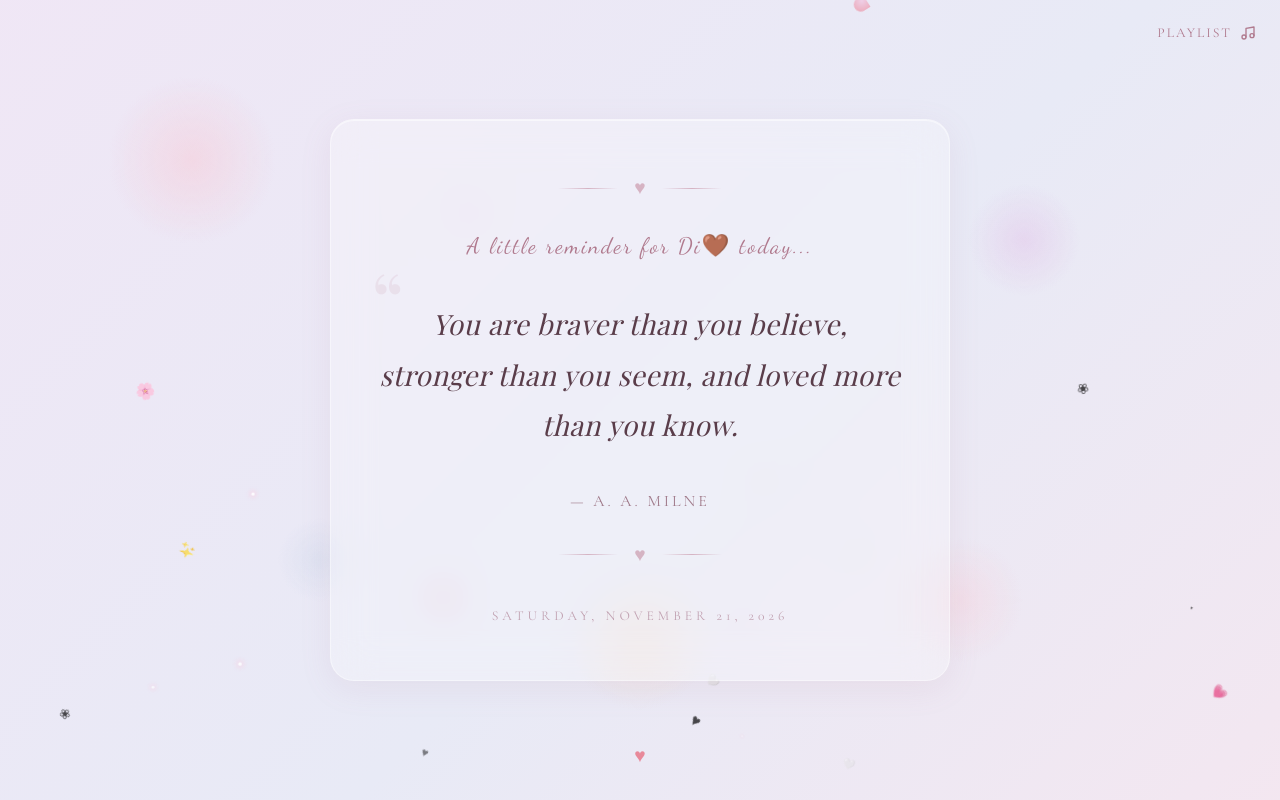
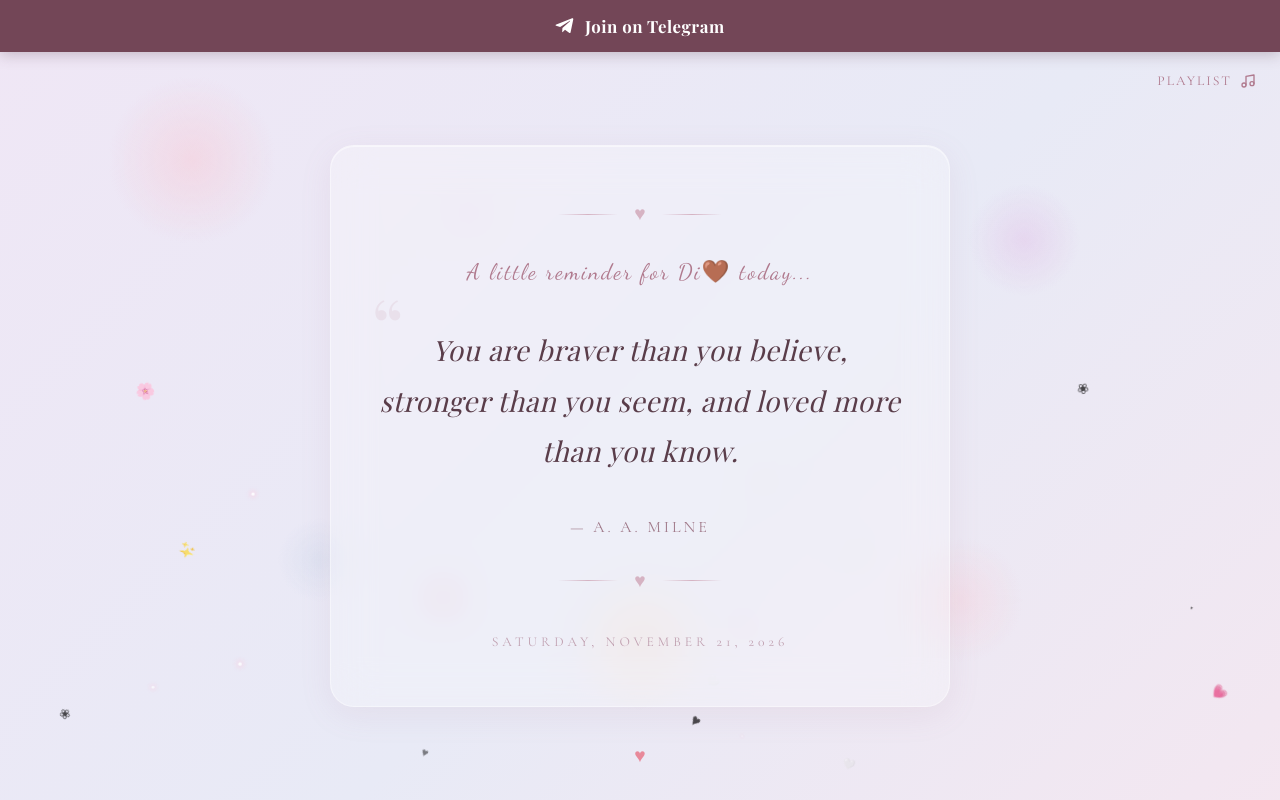
Before and after one commit to dias-btt/forher, a plain HTML site: page index.html in a window 1280 px wide. Drawn offline with nearby package versions, Linux system fonts and the light colour scheme; a web font is replaced by a local one.

Commit message:
Add Telegram banner to home page
Co-Authored-By: Claude Opus 5.5 <noreply@anthropic.com>

```diff
--- a/index.html
+++ b/index.html
@@ -16,7 +16,9 @@
 
     body {
       min-height: 100vh;
-      overflow: hidden;
+      overflow-x: hidden;
+      overflow-y: auto;
+      padding-top: 3.25rem;
       font-family: 'Cormorant Garamond', serif;
       display: flex;
       align-items: center;
@@ -258,10 +260,46 @@
       padding: 3.5rem 3rem;
     }
 
+    /* Telegram banner: first thing visible, so it has no fade-in */
+    .telegram-link {
+      position: fixed;
+      top: 0;
+      left: 0;
+      right: 0;
+      z-index: 200;
+      min-height: 3.25rem;
+      display: flex;
+      align-items: center;
+      justify-content: center;
+      gap: 0.6rem;
+      padding: 0.5rem 1rem;
+      background: #8e5a6e;
+      color: #fff;
+      text-decoration: none;
+      font-family: 'Playfair Display', serif;
+      font-size: 1.05rem;
+      font-weight: 700;
+      letter-spacing: 0.5px;
+      box-shadow: 0 2px 14px rgba(90, 61, 74, 0.3);
+      transition: background 0.3s ease;
+    }
+
+    .telegram-link:hover,
+    .telegram-link:focus-visible {
+      background: #734657;
+    }
+
+    .telegram-link svg {
+      width: 20px;
+      height: 20px;
+      fill: currentColor;
+      flex-shrink: 0;
+    }
+
     /* Playlist nav link */
     .playlist-link {
       position: fixed;
-      top: 1.5rem;
+      top: 4.5rem;
       right: 1.5rem;
       z-index: 100;
       text-decoration: none;
@@ -337,6 +375,11 @@
   </style>
 </head>
 <body>
+  <a href="https://t.me/+AaoRdg9RXaQ3ZmE6" class="telegram-link" target="_blank" rel="noopener noreferrer">
+    <svg viewBox="0 0 24 24" aria-hidden="true"><path d="M21.9 4.3 18.7 19.4c-.2 1-.9 1.3-1.8.8l-4.9-3.6-2.4 2.3c-.3.3-.5.5-1 .5l.3-5 9.1-8.2c.4-.4-.1-.6-.6-.2L6.2 13.1l-4.8-1.5c-1-.3-1-1 .2-1.5L20.5 2.8c.9-.3 1.6.2 1.4 1.5Z"/></svg>
+    Join on Telegram
+  </a>
+
   <a href="playlist.html" class="playlist-link">
     playlist
     <svg viewBox="0 0 24 24"><path d="M9 18V5l12-2v13"/><circle cx="6" cy="18" r="3"/><circle cx="18" cy="16" r="3"/></svg>
```
